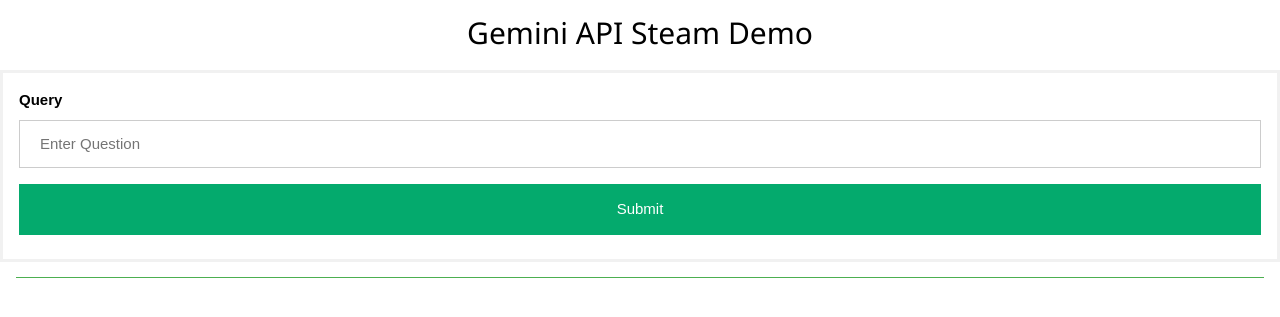
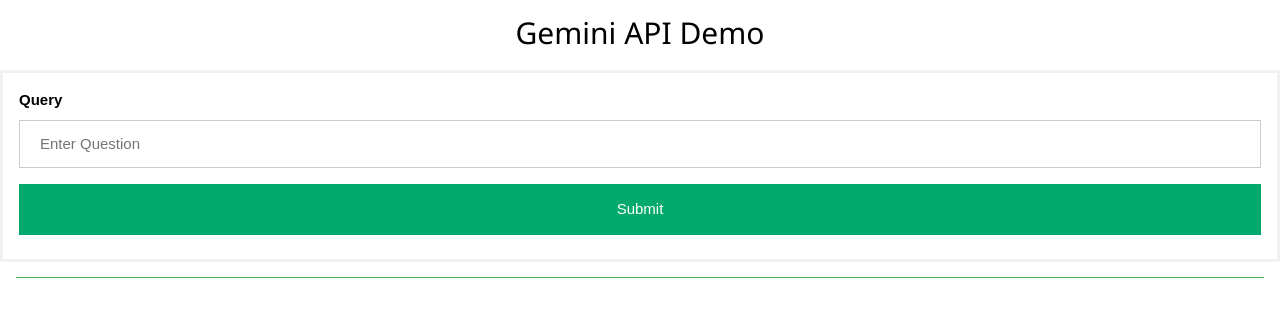
Before and after one commit to jalexiscv/GeminiAPI, a Flask app: page / in a window 1280 px wide. Shown: the top 317 px of the page. Run offline with Flask 3, Linux system fonts and the light colour scheme.

Commit message:
fix heading

```diff
--- a/templates/index.html
+++ b/templates/index.html
@@ -1,7 +1,7 @@
 <meta name="viewport" content="width=device-width, initial-scale=1">
 <link rel="stylesheet" href="https://www.w3schools.com/w3css/4/w3.css">
 <link href="/static/styles.css" rel="stylesheet">
-<h2> Gemini API Steam Demo </h2>
+<h2> Gemini API Demo </h2>
 {{ output|safe }}
 <p>
 <form action="/query" onsubmit="move()">
```
